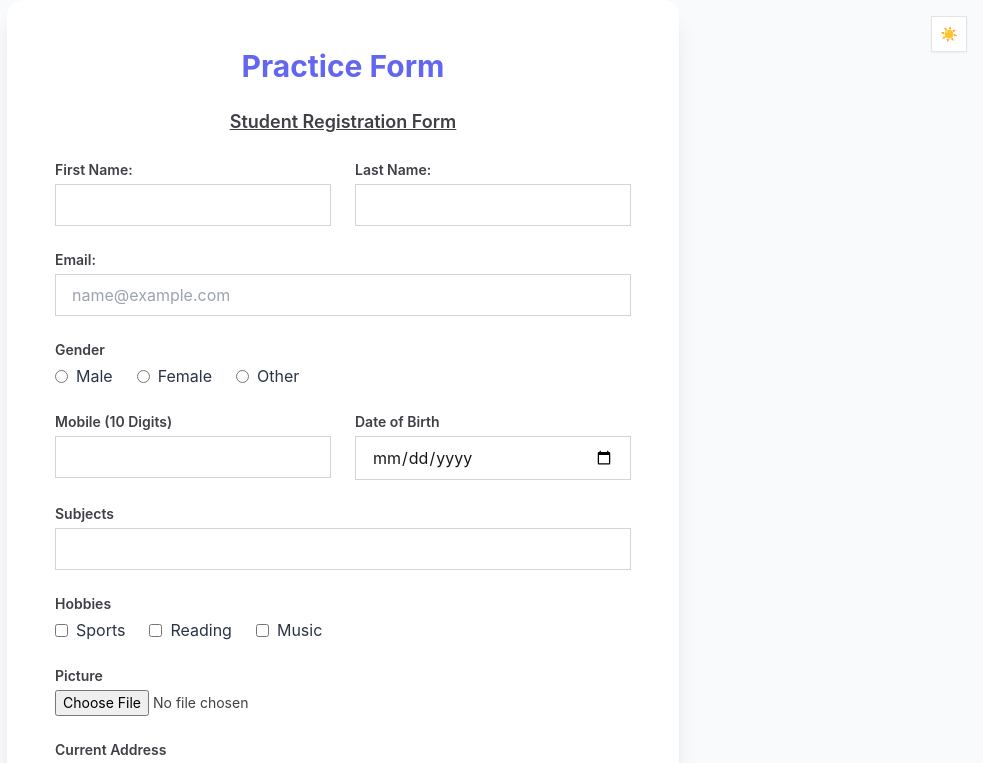
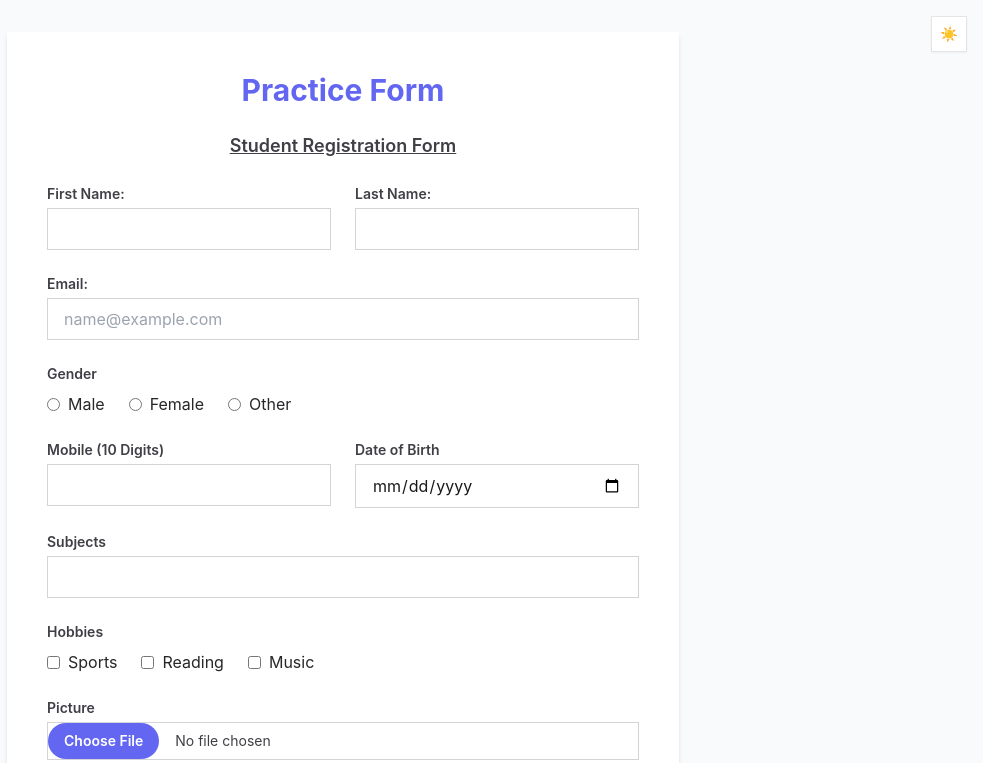
Before and after one commit to shilCode/test_automation_website, a React (Vite) app: page /formpage in a window 1280 px wide. Shown: the top 763 px of the page, without its empty margins (297-1280 px from the left). Built offline with nearby package versions, Linux system fonts and the light colour scheme.

Commit message:
style changes

```diff
--- a/src/components/Forms.tsx
+++ b/src/components/Forms.tsx
@@ -2,37 +2,37 @@ import { Button } from "./ui/button";
 
 const Forms = () => {
   return (
-    <div className="min-h-screen flex items-center justify-center bg-background dark:text-zinc-100">
-      <form className="w-full max-w-2xl bg-white dark:bg-zinc-900 rounded-2xl shadow-xl p-8 md:p-12 space-y-6 dark:text-zinc-100">
-        <h2 className="text-3xl font-bold text-primary dark:text-primary text-center mb-2">Practice Form</h2>
-        <h3 className="text-lg font-semibold text-zinc-700 dark:text-zinc-200 text-center mb-6 underline dark:underline">Student Registration Form</h3>
+    <div className="min-h-screen flex items-center justify-center bg-background dark:bg-zinc-900 text-zinc-800 dark:text-zinc-200 p-4 sm:p-6 lg:p-8">
+      <form className="w-full max-w-2xl bg-white dark:bg-zinc-800 rounded-lg shadow-md p-6 sm:p-8 lg:p-10 space-y-6 text-zinc-800 dark:text-zinc-200">
+        <h2 className="text-3xl font-bold text-primary dark:text-primary-dark text-center mb-4">Practice Form</h2>
+        <h3 className="text-lg font-semibold text-zinc-700 dark:text-zinc-300 text-center mb-6 underline dark:underline">Student Registration Form</h3>
 
         <div className="grid grid-cols-1 md:grid-cols-2 gap-6">
           <div>
-            <label htmlFor="firstName" className="block text-sm font-semibold text-zinc-700 dark:text-zinc-200 mb-1">First Name:</label>
-            <input type="text" id="firstName" name="firstName" className="w-full px-4 py-2 border border-zinc-300 rounded-md focus:outline-none focus:ring-2 focus:ring-primary text-zinc-900 dark:bg-zinc-800 dark:text-zinc-100" />
+            <label htmlFor="firstName" className="block text-sm font-semibold text-zinc-700 dark:text-zinc-300 mb-1">First Name:</label>
+            <input type="text" id="firstName" name="firstName" className="w-full px-4 py-2 border border-zinc-300 dark:border-zinc-600 rounded-md focus:outline-none focus:ring-2 focus:ring-primary dark:focus:ring-primary-dark bg-white dark:bg-zinc-700 text-zinc-900 dark:text-zinc-100" />
           </div>
           <div>
-            <label htmlFor="lastName" className="block text-sm font-semibold text-zinc-700 dark:text-zinc-200 mb-1">Last Name:</label>
-            <input type="text" id="lastName" name="lastName" className="w-full px-4 py-2 border border-zinc-300 rounded-md focus:outline-none focus:ring-2 focus:ring-primary text-zinc-900 dark:bg-zinc-800 dark:text-zinc-100" />
+            <label htmlFor="lastName" className="block text-sm font-semibold text-zinc-700 dark:text-zinc-300 mb-1">Last Name:</label>
+            <input type="text" id="lastName" name="lastName" className="w-full px-4 py-2 border border-zinc-300 dark:border-zinc-600 rounded-md focus:outline-none focus:ring-2 focus:ring-primary dark:focus:ring-primary-dark bg-white dark:bg-zinc-700 text-zinc-900 dark:text-zinc-100" />
           </div>
         </div>
 
         <div>
-          <label htmlFor="email" className="block text-sm font-semibold text-zinc-700 dark:text-zinc-200 mb-1">Email:</label>
-          <input type="email" id="email" name="email" placeholder="name@example.com" className="w-full px-4 py-2 border border-zinc-300 rounded-md focus:outline-none focus:ring-2 focus:ring-primary text-zinc-900 dark:bg-zinc-800 dark:text-zinc-100" />
+          <label htmlFor="email" className="block text-sm font-semibold text-zinc-700 dark:text-zinc-300 mb-1">Email:</label>
+          <input type="email" id="email" name="email" placeholder="name@example.com" className="w-full px-4 py-2 border border-zinc-300 dark:border-zinc-600 rounded-md focus:outline-none focus:ring-2 focus:ring-primary dark:focus:ring-primary-dark bg-white dark:bg-zinc-700 text-zinc-900 dark:text-zinc-100" />
         </div>
 
         <div>
-          <label className="block text-sm font-semibold text-zinc-700 dark:text-zinc-200 mb-1">Gender</label>
+          <label className="block text-sm font-semibold text-zinc-700 dark:text-zinc-300 mb-2">Gender</label>
           <div className="flex gap-6">
-            <label className="flex items-center gap-2">
+            <label className="flex items-center gap-2 text-zinc-800 dark:text-zinc-200">
               <input type="radio" id="male" name="gender" value="male" className="accent-primary" /> Male
             </label>
-            <label className="flex items-center gap-2">
+            <label className="flex items-center gap-2 text-zinc-800 dark:text-zinc-200">
               <input type="radio" id="female" name="gender" value="female" className="accent-primary" /> Female
             </label>
-            <label className="flex items-center gap-2">
+            <label className="flex items-center gap-2 text-zinc-800 dark:text-zinc-200">
               <input type="radio" id="other" name="gender" value="other" className="accent-primary" /> Other
             </label>
           </div>
@@ -40,56 +40,56 @@ const Forms = () => {
 
         <div className="grid grid-cols-1 md:grid-cols-2 gap-6">
           <div>
-            <label htmlFor="mobile" className="block text-sm font-semibold text-zinc-700 dark:text-zinc-200 mb-1">Mobile (10 Digits)</label>
-            <input type="text" id="mobile" name="mobile" className="w-full px-4 py-2 border border-zinc-300 rounded-md focus:outline-none focus:ring-2 focus:ring-primary text-zinc-900 dark:bg-zinc-800 dark:text-zinc-100" />
+            <label htmlFor="mobile" className="block text-sm font-semibold text-zinc-700 dark:text-zinc-300 mb-1">Mobile (10 Digits)</label>
+            <input type="text" id="mobile" name="mobile" className="w-full px-4 py-2 border border-zinc-300 dark:border-zinc-600 rounded-md focus:outline-none focus:ring-2 focus:ring-primary dark:focus:ring-primary-dark bg-white dark:bg-zinc-700 text-zinc-900 dark:text-zinc-100" />
           </div>
           <div>
-            <label htmlFor="dob" className="block text-sm font-semibold text-zinc-700 dark:text-zinc-200 mb-1">Date of Birth</label>
-            <input type="date" id="dob" name="dob" className="w-full px-4 py-2 border border-zinc-300 rounded-md focus:outline-none focus:ring-2 focus:ring-primary text-zinc-900 dark:bg-zinc-800 dark:text-zinc-100" />
+            <label htmlFor="dob" className="block text-sm font-semibold text-zinc-700 dark:text-zinc-300 mb-1">Date of Birth</label>
+            <input type="date" id="dob" name="dob" className="w-full px-4 py-2 border border-zinc-300 dark:border-zinc-600 rounded-md focus:outline-none focus:ring-2 focus:ring-primary dark:focus:ring-primary-dark bg-white dark:bg-zinc-700 text-zinc-900 dark:text-zinc-100" />
           </div>
         </div>
 
         <div>
-          <label htmlFor="subjects" className="block text-sm font-semibold text-zinc-700 dark:text-zinc-200 mb-1">Subjects</label>
-          <input type="text" id="subjects" name="subjects" className="w-full px-4 py-2 border border-zinc-300 rounded-md focus:outline-none focus:ring-2 focus:ring-primary text-zinc-900 dark:bg-zinc-800 dark:text-zinc-100" />
+          <label htmlFor="subjects" className="block text-sm font-semibold text-zinc-700 dark:text-zinc-300 mb-1">Subjects</label>
+          <input type="text" id="subjects" name="subjects" className="w-full px-4 py-2 border border-zinc-300 dark:border-zinc-600 rounded-md focus:outline-none focus:ring-2 focus:ring-primary dark:focus:ring-primary-dark bg-white dark:bg-zinc-700 text-zinc-900 dark:text-zinc-100" />
         </div>
 
         <div>
-          <label className="block text-sm font-semibold text-zinc-700 dark:text-zinc-200 mb-1">Hobbies</label>
-          <div className="flex gap-6">
-            <label className="flex items-center gap-2">
+          <label className="block text-sm font-semibold text-zinc-700 dark:text-zinc-300 mb-2">Hobbies</label>
+          <div className="flex gap-6 flex-wrap">
+            <label className="flex items-center gap-2 text-zinc-800 dark:text-zinc-200">
               <input type="checkbox" id="sports" name="hobbies" value="sports" className="accent-primary" /> Sports
             </label>
-            <label className="flex items-center gap-2">
+            <label className="flex items-center gap-2 text-zinc-800 dark:text-zinc-200">
               <input type="checkbox" id="reading" name="hobbies" value="reading" className="accent-primary" /> Reading
             </label>
-            <label className="flex items-center gap-2">
+            <label className="flex items-center gap-2 text-zinc-800 dark:text-zinc-200">
               <input type="checkbox" id="music" name="hobbies" value="music" className="accent-primary" /> Music
             </label>
           </div>
         </div>
 
         <div>
-          <label htmlFor="picture" className="block text-sm font-semibold text-zinc-700 dark:text-zinc-200 mb-1">Picture</label>
-          <input type="file" id="picture" name="picture" className="block w-full text-sm text-zinc-700 dark:text-zinc-200" />
+          <label htmlFor="picture" className="block text-sm font-semibold text-zinc-700 dark:text-zinc-300 mb-1">Picture</label>
+          <input type="file" id="picture" name="picture" className="block w-full text-sm text-zinc-700 dark:text-zinc-200 border border-zinc-300 dark:border-zinc-600 rounded-md focus:outline-none focus:ring-2 focus:ring-primary dark:focus:ring-primary-dark bg-white dark:bg-zinc-700 file:mr-4 file:py-2 file:px-4 file:rounded-full file:border-0 file:text-sm file:font-semibold file:bg-primary file:text-white hover:file:bg-primary-dark dark:file:bg-primary-dark dark:hover:file:bg-primary focus:file:outline-none focus:file:ring-2 focus:file:ring-primary dark:focus:file:ring-primary-dark" />
         </div>
 
         <div>
-          <label htmlFor="currentAddress" className="block text-sm font-semibold text-zinc-700 dark:text-zinc-200 mb-1">Current Address</label>
-          <textarea id="currentAddress" name="currentAddress" className="w-full px-4 py-2 border border-zinc-300 rounded-md focus:outline-none focus:ring-2 focus:ring-primary text-zinc-900 dark:bg-zinc-800 dark:text-zinc-100 resize-vertical min-h-[80px]" />
+          <label htmlFor="currentAddress" className="block text-sm font-semibold text-zinc-700 dark:text-zinc-300 mb-1">Current Address</label>
+          <textarea id="currentAddress" name="currentAddress" className="w-full px-4 py-2 border border-zinc-300 dark:border-zinc-600 rounded-md focus:outline-none focus:ring-2 focus:ring-primary dark:focus:ring-primary-dark bg-white dark:bg-zinc-700 text-zinc-900 dark:text-zinc-100 resize-vertical min-h-[80px]" />
         </div>
 
         <div className="grid grid-cols-1 md:grid-cols-2 gap-6">
           <div>
-            <label htmlFor="state" className="block text-sm font-semibold text-zinc-700 dark:text-zinc-200 mb-1">State</label>
-            <select id="state" name="state" className="w-full px-4 py-2 border border-zinc-300 rounded-md focus:outline-none focus:ring-2 focus:ring-primary text-zinc-900 dark:bg-zinc-800 dark:text-zinc-100">
+            <label htmlFor="state" className="block text-sm font-semibold text-zinc-700 dark:text-zinc-300 mb-1">State</label>
+            <select id="state" name="state" className="w-full px-4 py-2 border border-zinc-300 dark:border-zinc-600 rounded-md focus:outline-none focus:ring-2 focus:ring-primary dark:focus:ring-primary-dark bg-white dark:bg-zinc-700 text-zinc-900 dark:text-zinc-100">
               <option value="">Select State</option>
               {/* Add state options here */}
             </select>
           </div>
           <div>
-            <label htmlFor="city" className="block text-sm font-semibold text-zinc-700 dark:text-zinc-200 mb-1">City</label>
-            <select id="city" name="city" className="w-full px-4 py-2 border border-zinc-300 rounded-md focus:outline-none focus:ring-2 focus:ring-primary text-zinc-900 dark:bg-zinc-800 dark:text-zinc-100">
+            <label htmlFor="city" className="block text-sm font-semibold text-zinc-700 dark:text-zinc-300 mb-1">City</label>
+            <select id="city" name="city" className="w-full px-4 py-2 border border-zinc-300 dark:border-zinc-600 rounded-md focus:outline-none focus:ring-2 focus:ring-primary dark:focus:ring-primary-dark bg-white dark:bg-zinc-700 text-zinc-900 dark:text-zinc-100">
               <option value="">Select City</option>
               {/* Add city options here */}
             </select>
--- a/src/components/TAGuides.tsx
+++ b/src/components/TAGuides.tsx
@@ -1,6 +1,6 @@
 const TAGuides = () => {
   return (
-    <div className="min-h-screen flex items-center justify-center bg-background dark:text-zinc-100">
+    <div className="min-h-screen flex items-center justify-center bg-background dark:bg-zinc-900 dark:text-zinc-100">
       <div className="w-full max-w-xl bg-white dark:bg-zinc-900 rounded-2xl shadow-xl p-8 md:p-12 flex flex-col items-center dark:text-zinc-100">
         <h1 className="text-2xl md:text-3xl font-bold text-primary dark:text-primary mb-6 text-center">Test Automation Resources</h1>
         <div className="space-y-4 w-full text-center">
--- a/src/components/WebElement.tsx
+++ b/src/components/WebElement.tsx
@@ -2,7 +2,7 @@ import { Button } from "./ui/button";
 
 const WebElement = () => {
   return (
-    <div className="min-h-screen flex items-center justify-center bg-background dark:text-zinc-100">
+    <div className="min-h-screen flex items-center justify-center bg-background dark:bg-zinc-900 dark:text-zinc-100">
       <div className="w-full max-w-3xl bg-white dark:bg-zinc-900 rounded-2xl shadow-xl p-8 md:p-12 space-y-10 dark:text-zinc-100">
         <h1 className="text-2xl md:text-3xl font-bold text-primary dark:text-primary text-center mb-4">Web Elements Playground</h1>
         {/* Text Box */}
--- a/src/components/Widgets.tsx
+++ b/src/components/Widgets.tsx
@@ -55,7 +55,7 @@ const Widgets = ({ darkMode }: WidgetsProps) => {
 
   return (
     <ThemeProvider theme={darkMode ? darkTheme : lightTheme}>
-      <div className="min-h-screen flex items-center justify-center bg-background">
+      <div className="min-h-screen flex items-center justify-center bg-background dark:bg-zinc-900">
         <div className="w-full max-w-3xl bg-white dark:bg-zinc-900 rounded-2xl shadow-xl p-8 md:p-12 space-y-10">
           <h1 className="text-2xl md:text-3xl font-bold text-primary text-center mb-6">Widgets Playground</h1>
           {/* Accordion */}
```
Also changed, not shown: src/components/Home.tsx (+10 -10 lines).
